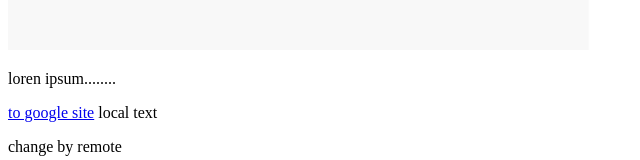
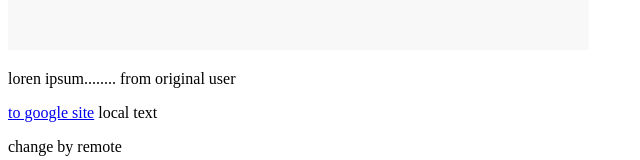
Before and after one commit to tl5605/existing-project-2, a plain HTML site: page exsitig-project/index.html in a window 1280 px wide. Shown: the part 661-821 px from the top of the page, without its empty margins (0-640 px from the left). Drawn offline with Linux system fonts and the light colour scheme.

Commit message:
just add conflict

```diff
--- a/exsitig-project/index.html
+++ b/exsitig-project/index.html
@@ -9,7 +9,7 @@
 <body>
     <h1>hello world</h1>
     <img src="images/ (2).jpg"/>
-    <p>loren ipsum........</p>
+    <p>loren ipsum........ from original user</p>
     <a href="https://WWW.google.com">to google site</a>
     <span>local text</span>
     <p>change by remote</p>
```
